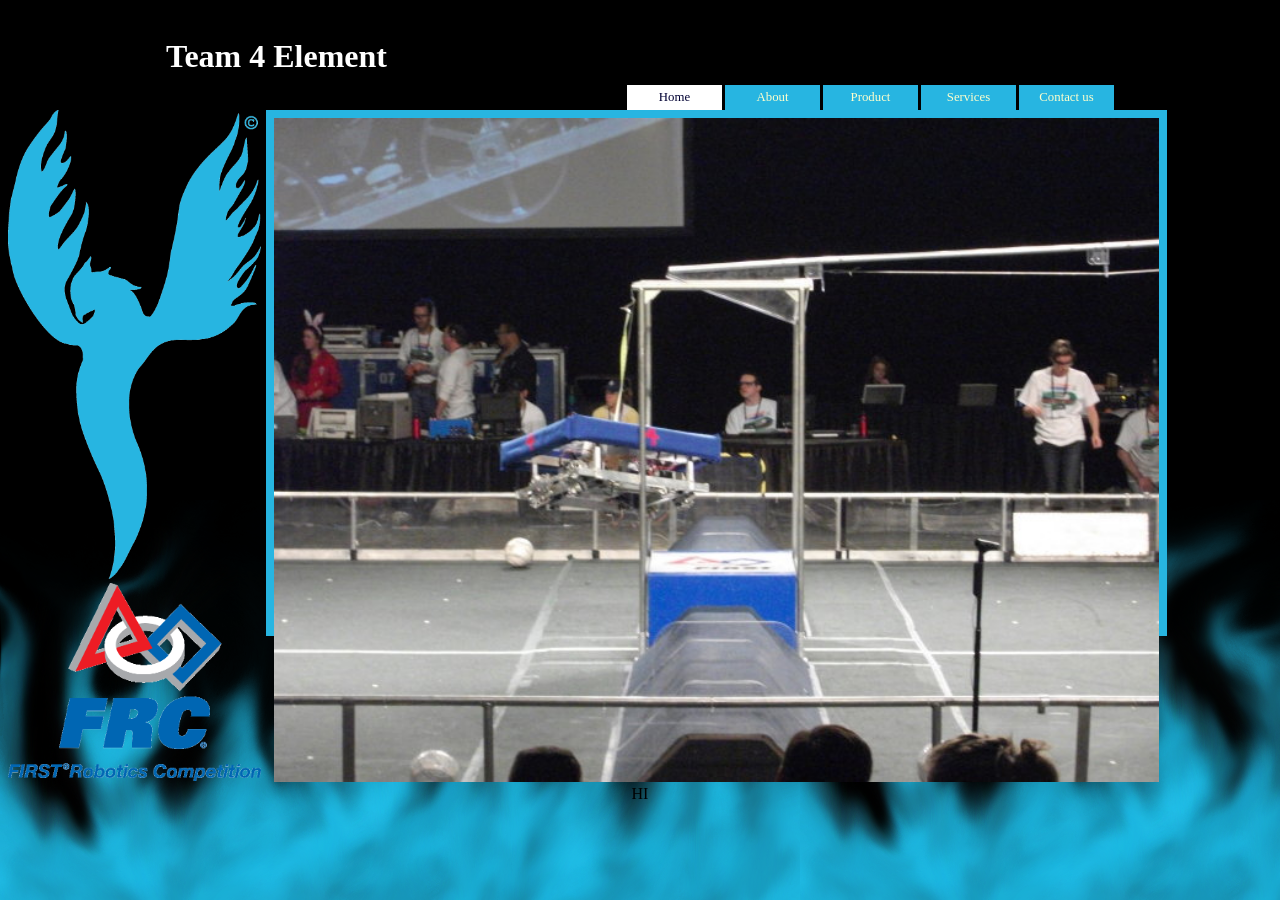
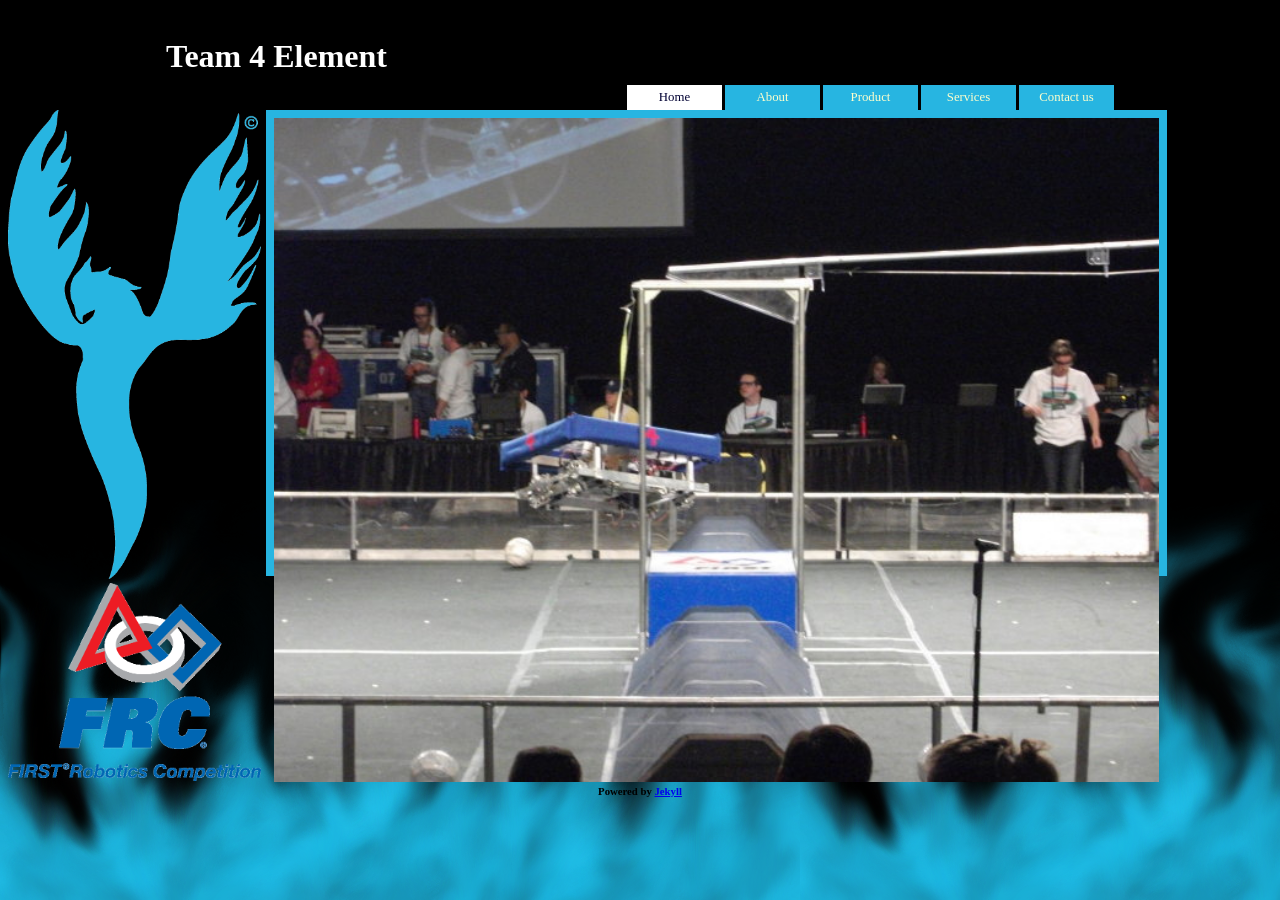
Before and after one commit to Apple101Review/team4history, a Jekyll site: the page built from index.html, in a window 1280 px wide. Built offline with Jekyll 4.4.1, drawn with Linux system fonts in a browser that asks for light colours.

```diff
--- a/_layouts/default.html
+++ b/_layouts/default.html
@@ -27,10 +27,9 @@
 			</div>
 			<div id="content">
 				{{ content }}
-				<div style="text-align: right; margin: .5em;"><h5>Powered by <a href="https://github.com/mojombo/jekyll">Jekyll</a></h5></div>
 			</div>
 			<div id="footer">
-				<span>HI</span>
+				<h6>Powered by <a href="https://github.com/mojombo/jekyll">Jekyll</a></h6>
 			</div>
 		</div>
 </body>
```
